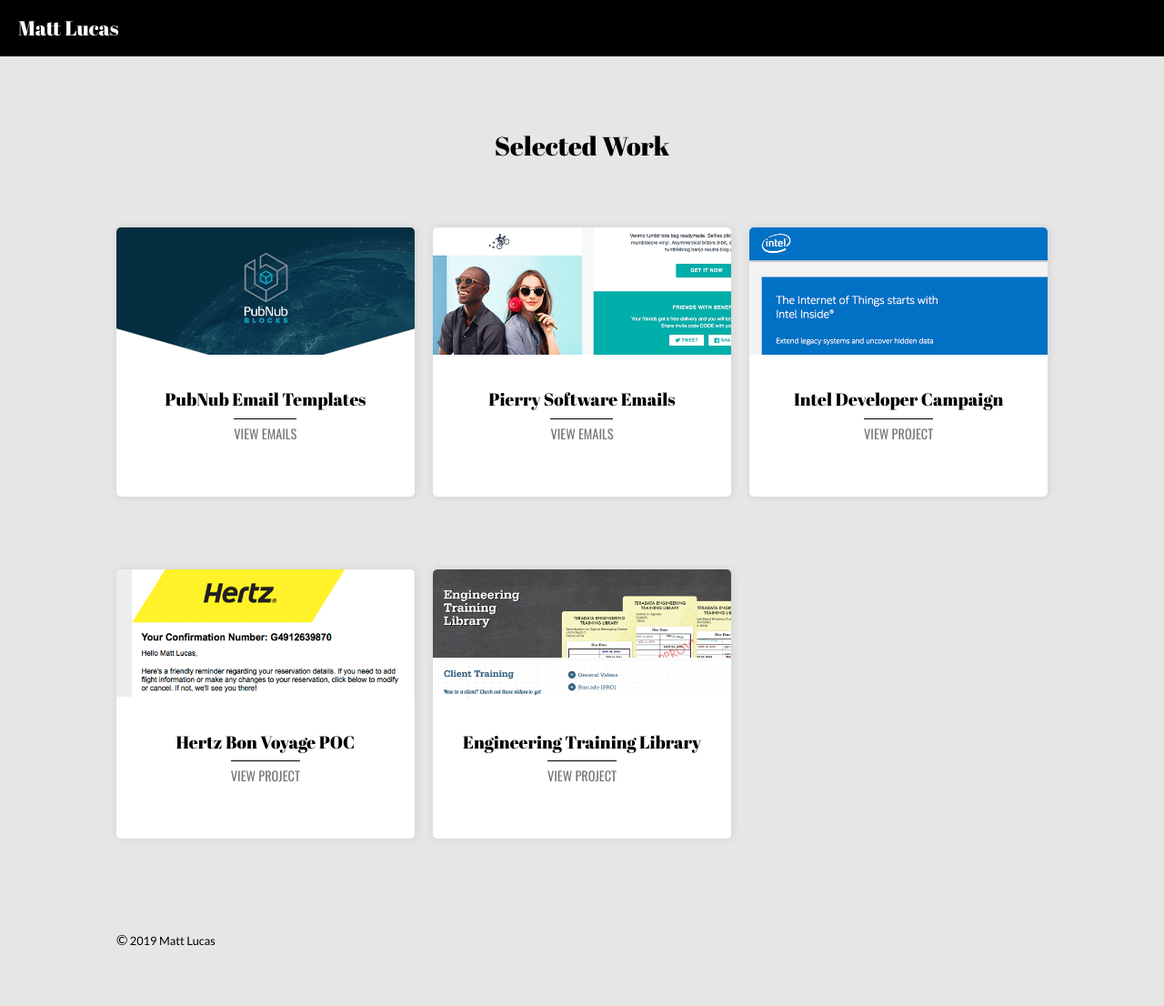
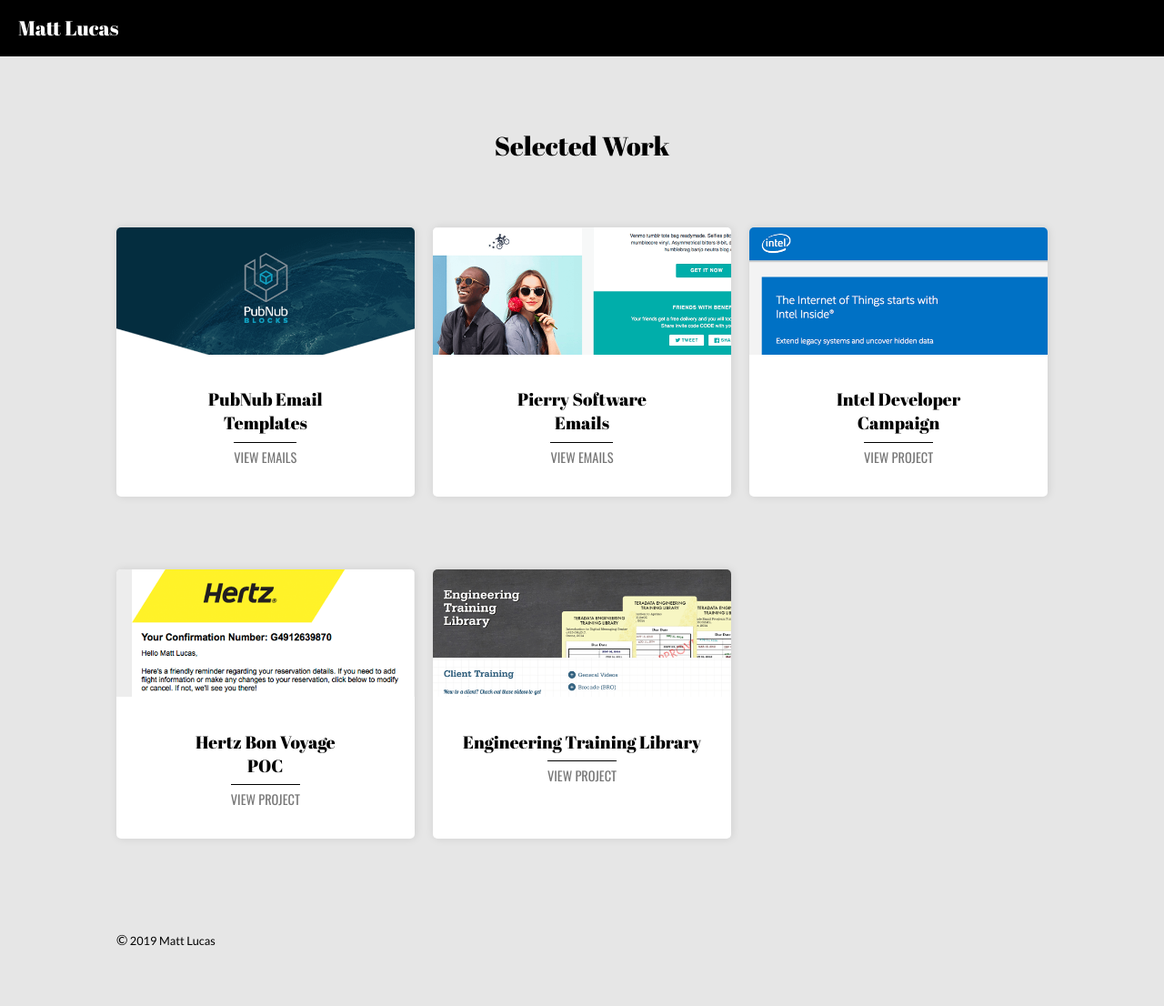
Before and after one commit to mattdavidlucas/mattdavidlucas.github.io, a Jekyll site: the page built from work.html, in a window 1280 px wide. Shown: the whole page at 91% size. Built offline with Jekyll 4.4.1, drawn with Linux system fonts in a browser that asks for light colours; nearby versions of some CDN libraries.

```diff
--- a/_includes/portfolio-cards.html
+++ b/_includes/portfolio-cards.html
@@ -3,7 +3,7 @@
 
   <div>
     <header>
-      <h4><a href="/work/pubnub-email-templates/" title="View Emails">PubNub Email Templates</a></h4>
+      <h4><a href="/work/pubnub-email-templates/" title="View Emails">PubNub Email<br /> Templates</a></h4>
     </header>
 
     <footer>
@@ -18,7 +18,7 @@
 
   <div>
     <header>
-      <h4><a href="/work/pierry-software-emails/" title="View Emails">Pierry Software Emails</a></h4>
+      <h4><a href="/work/pierry-software-emails/" title="View Emails">Pierry Software<br /> Emails</a></h4>
     </header>
 
     <footer>
@@ -32,7 +32,7 @@
 
   <div>
     <header>
-      <h4><a href="/work/intel-developer-campaign/" title="View Project">Intel Developer Campaign</a></h4>
+      <h4><a href="/work/intel-developer-campaign/" title="View Project">Intel Developer<br /> Campaign</a></h4>
     </header>
 
     <footer>
@@ -46,7 +46,7 @@
 
   <div>
     <header>
-      <h4><a href="/work/hertz-poc/" title="View Project">Hertz Bon Voyage POC</a></h4>
+      <h4><a href="/work/hertz-poc/" title="View Project">Hertz Bon Voyage<br /> POC</a></h4>
     </header>
 
     <footer>
```
